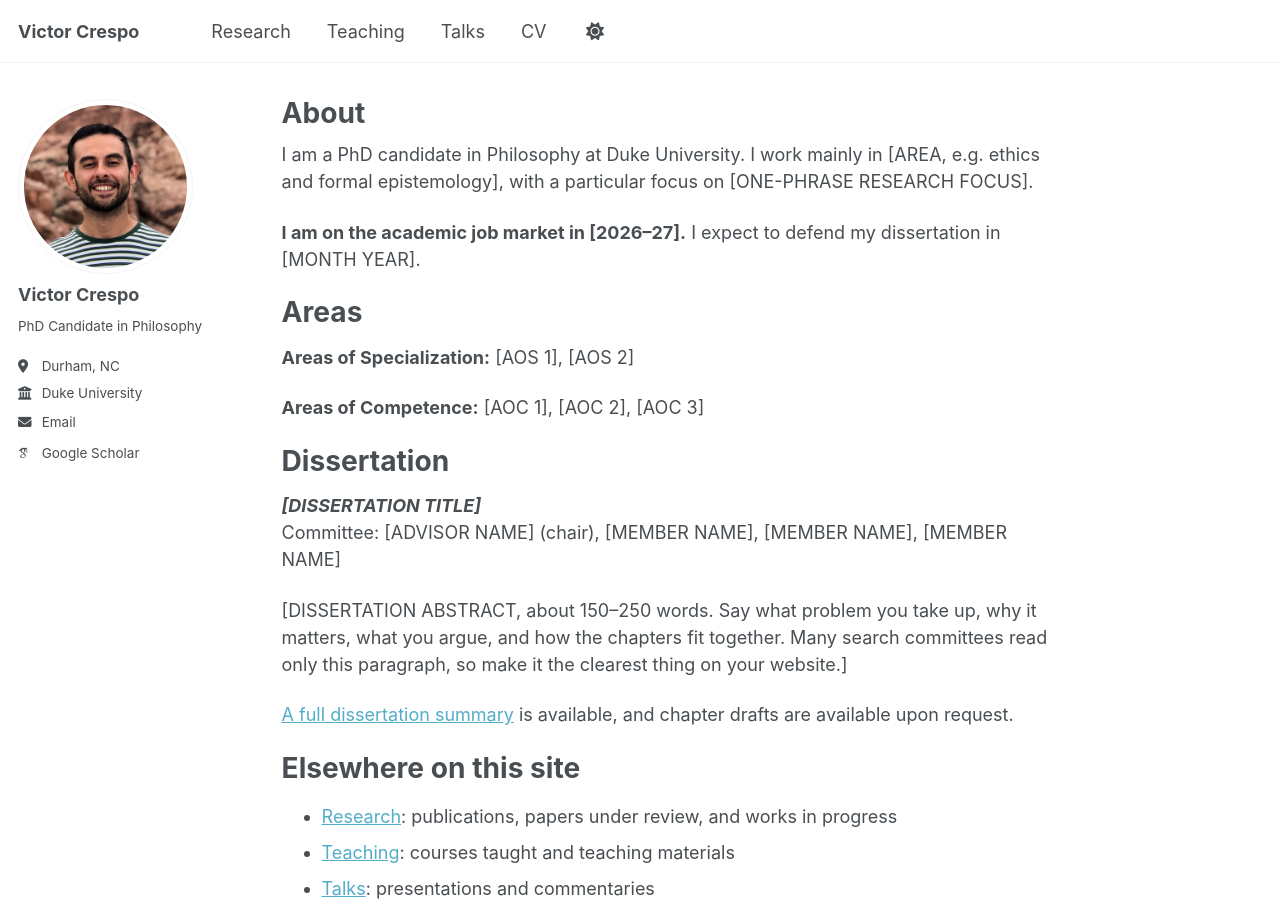
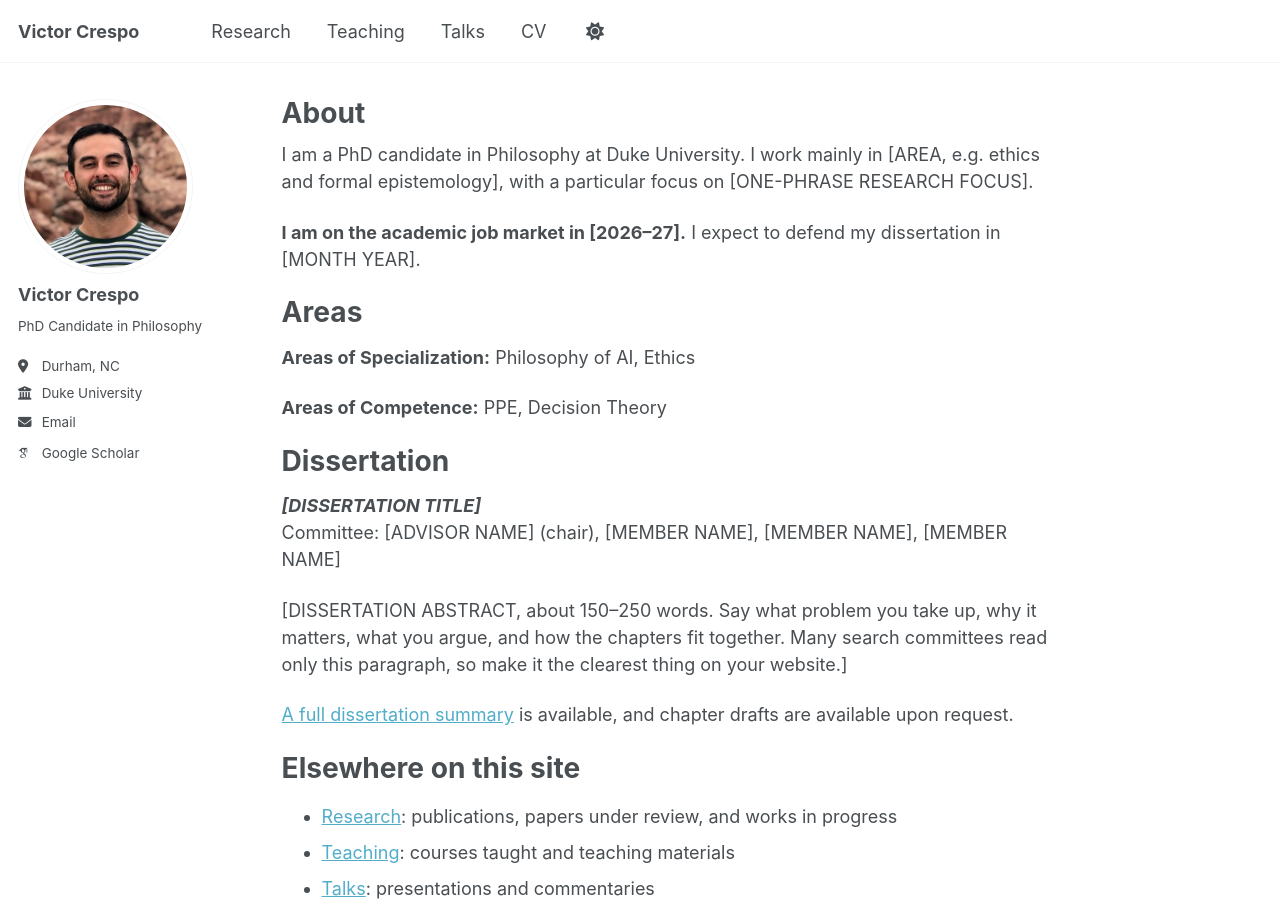
Before and after one commit to v-crespo/philosophy, a Jekyll site: the page built from _pages/about.md, in a window 1280 px wide and 900 px high. Built offline with Jekyll 4.4.1, drawn with Linux system fonts in a browser that asks for light colours; some web fonts are replaced; a script that is not in the unit is left out.

Commit message:
Fill in areas of specialization and competence
Co-Authored-By: Claude Opus 5.5 <noreply@anthropic.com>

```diff
--- a/_pages/about.md
+++ b/_pages/about.md
@@ -19,9 +19,9 @@ I am a PhD candidate in Philosophy at Duke University. I work mainly in [AREA, e
 
 Areas
 ======
-**Areas of Specialization:** [AOS 1], [AOS 2]
+**Areas of Specialization:** Philosophy of AI, Ethics
 
-**Areas of Competence:** [AOC 1], [AOC 2], [AOC 3]
+**Areas of Competence:** PPE, Decision Theory
 
 Dissertation
 ======
```
Also changed, not shown: _pages/cv.md (+2 -2 lines).
